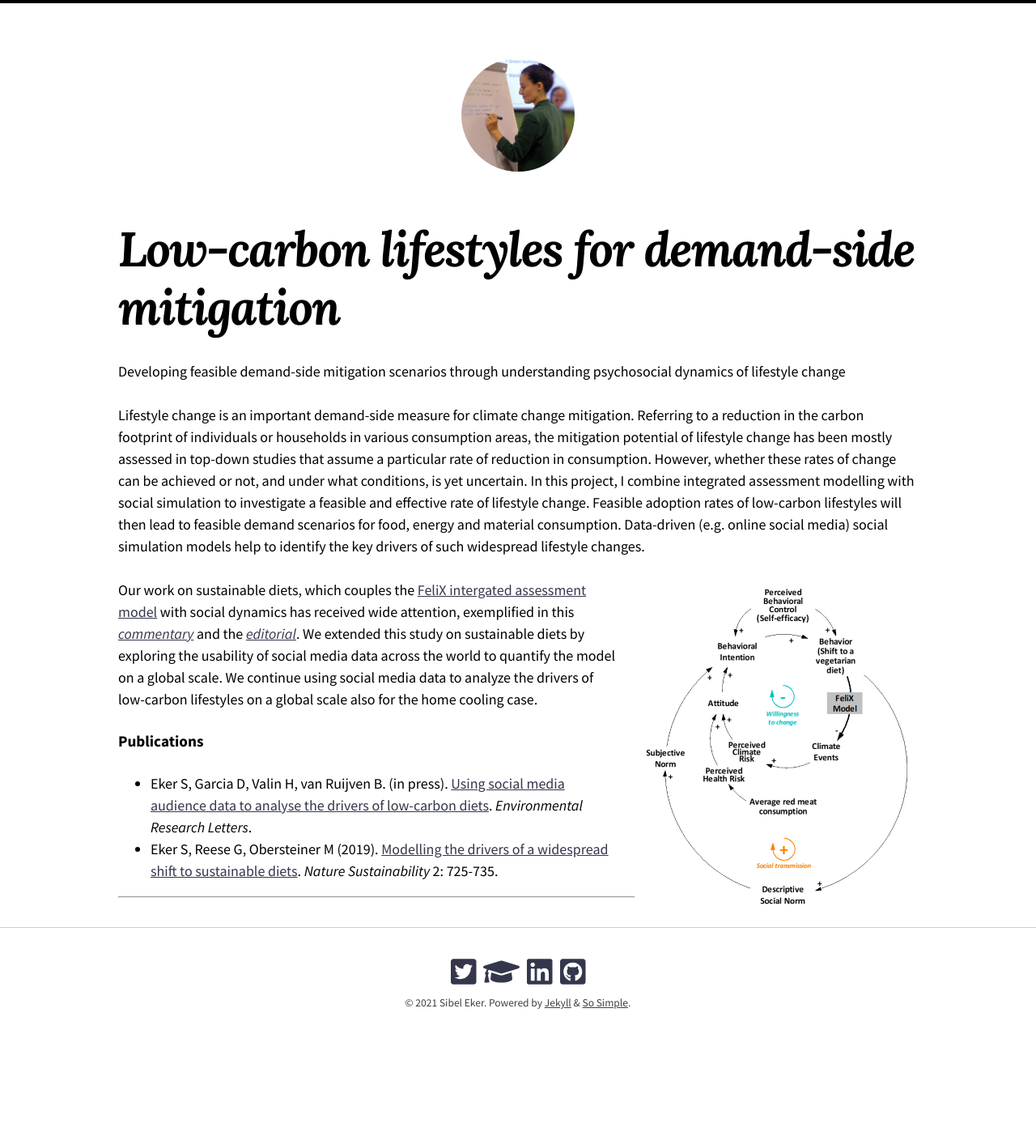
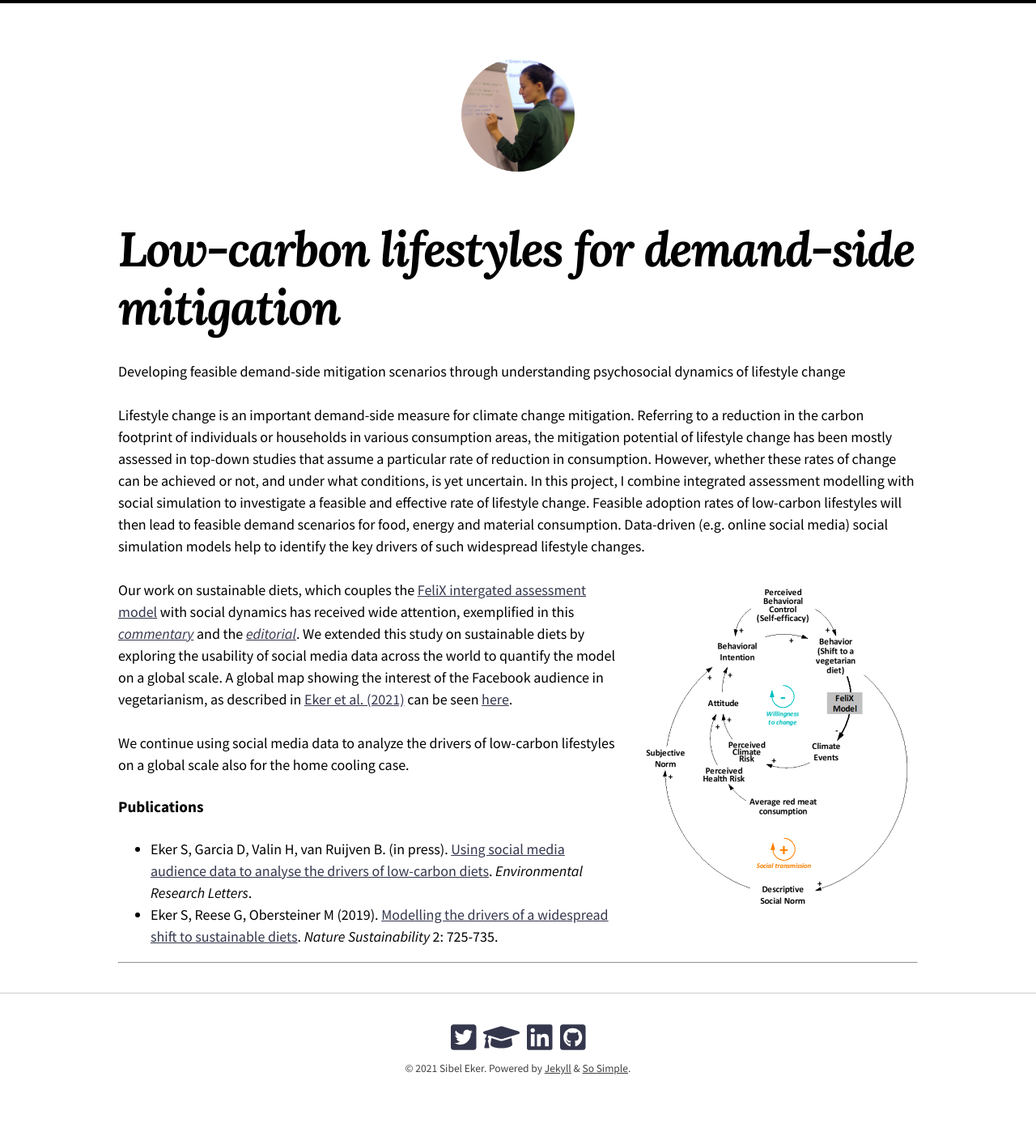
Before and after one commit to sibeleker/sibeleker.github.io, a Jekyll site: the page built from _research/1_Behavior.md, in a window 1280 px wide. Shown: the whole page at 81% size. Built offline with Jekyll 4.4.1, drawn with Linux system fonts in a browser that asks for light colours; nearby versions of some CDN libraries; before the commit the page ends 1322 px from its top, so only the background shows below that.

Commit message:
Update 1_Behavior.md

```diff
--- a/_research/1_Behavior.md
+++ b/_research/1_Behavior.md
@@ -14,7 +14,9 @@ Data-driven (e.g. online social media) social simulation models help to identify
 
 ![right-aligned-image](/images/Figure1.png){: .align-right width="350px"}
 Our work on sustainable diets, which couples the [FeliX intergated assessment model](https://www.iiasa.ac.at/web/home/research/researchPrograms/EcosystemsServicesandManagement/Felix_Model.html) with social dynamics has received wide attention, exemplified in this [*commentary*](https://www.nature.com/articles/s41893-019-0354-7)
-and the [*editorial*](https://www.nature.com/articles/s41893-019-0366-3). We extended this study on sustainable diets by exploring the usability of social media data across the world to quantify the model on a global scale. We continue using social media data to analyze the drivers of low-carbon lifestyles on a global scale also for the home cooling case.
+and the [*editorial*](https://www.nature.com/articles/s41893-019-0366-3). We extended this study on sustainable diets by exploring the usability of social media data across the world to quantify the model on a global scale. A global map showing the interest of the Facebook audience in vegetarianism, as described in [Eker et al. (2021)](https://doi.org/10.1088/1748-9326/abf770) can be seen [here](https://sibeleker.github.io/map.html).
+
+We continue using social media data to analyze the drivers of low-carbon lifestyles on a global scale also for the home cooling case.
 
 #### Publications
 
```
